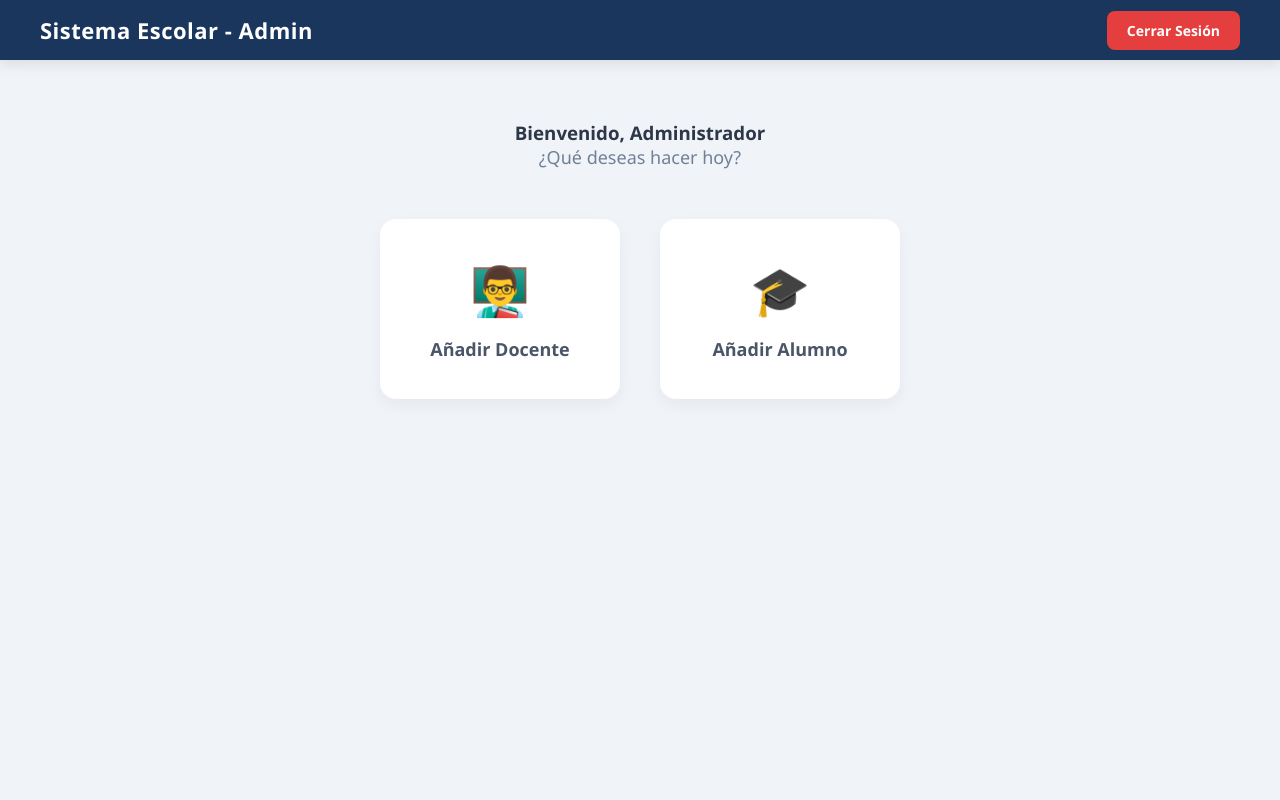
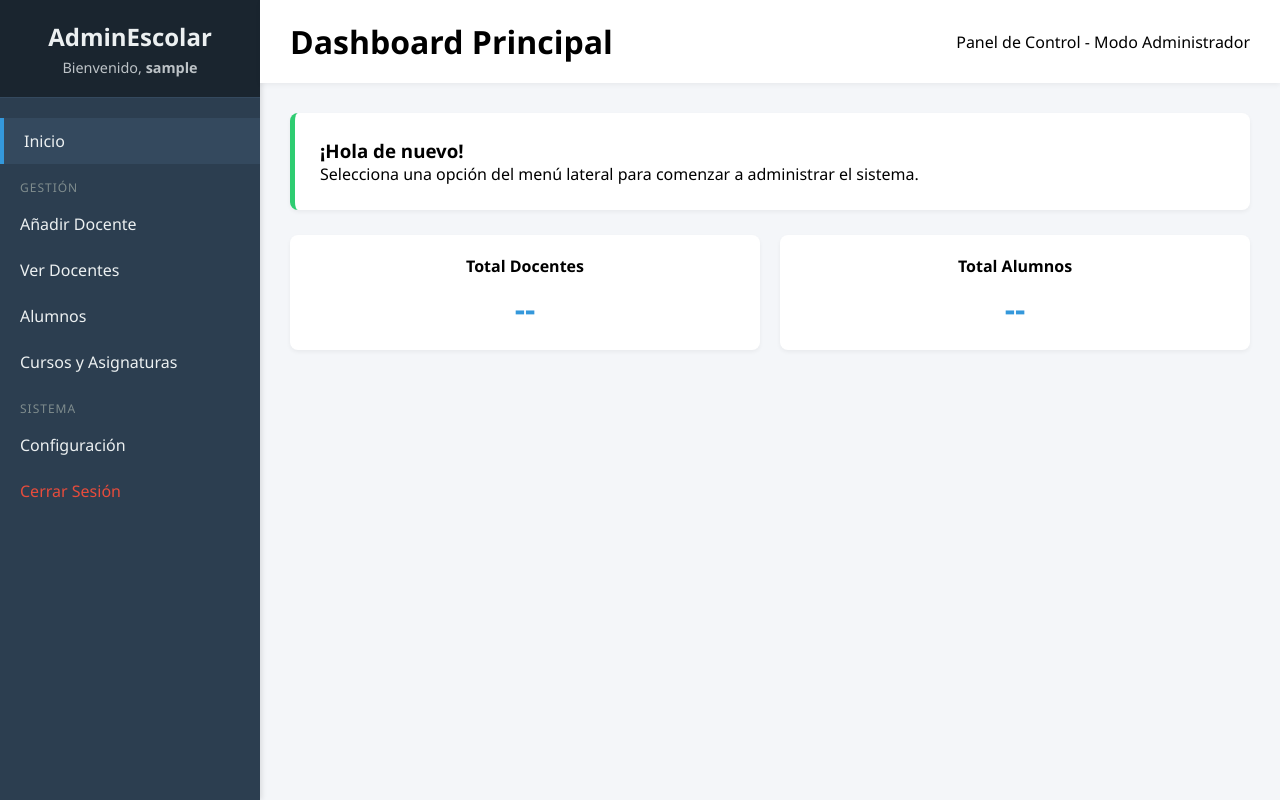
Before and after one commit to Bastianm69/app_colegio, a Flask app: page /admin in a window 1280 px wide. Run offline with Flask 3, Linux system fonts and the light colour scheme; the visitor is signed in with stand-in values (Sample User, id 1).

Commit message:
asignar curso y asignaturas, ver docentes y alumnos, y cerrar sesión. Se han eliminado los emojis para un diseño más limpio y profesional. Además, se ha añadido un mensaje de bienvenida personalizado que muestra el nombre del usuario conectado.

```diff
--- /dev/null
+++ b/static/css/panel_layout.css
@@ -0,0 +1,132 @@
+/* Reseteo básico */
+* {
+    margin: 0;
+    padding: 0;
+    box-sizing: border-box;
+    font-family: 'Segoe UI', Tahoma, Geneva, Verdana, sans-serif;
+}
+
+/* El contenedor principal usa Flexbox para dividir la pantalla en 2 */
+.dashboard-container {
+    display: flex;
+    min-height: 100vh;
+    background-color: #f4f6f9;
+}
+
+/* --- PANEL LATERAL --- */
+.sidebar {
+    width: 260px;
+    background-color: #2c3e50;
+    color: white;
+    display: flex;
+    flex-direction: column;
+    box-shadow: 2px 0 5px rgba(0,0,0,0.1);
+}
+
+.sidebar-header {
+    padding: 20px;
+    background-color: #1a252f;
+    text-align: center;
+    border-bottom: 1px solid #34495e;
+}
+
+.sidebar-header h2 {
+    font-size: 1.5rem;
+    margin-bottom: 5px;
+    color: #ecf0f1;
+}
+
+.sidebar-header p {
+    font-size: 0.9rem;
+    color: #bdc3c7;
+}
+
+.sidebar-nav {
+    flex: 1;
+    padding: 20px 0;
+}
+
+.sidebar-nav ul {
+    list-style: none;
+}
+
+.sidebar-nav .nav-title {
+    padding: 15px 20px 5px;
+    font-size: 0.75rem;
+    color: #7f8c8d;
+    text-transform: uppercase;
+    letter-spacing: 1px;
+}
+
+.sidebar-nav a {
+    display: block;
+    padding: 12px 20px;
+    color: #ecf0f1;
+    text-decoration: none;
+    transition: all 0.3s ease;
+}
+
+.sidebar-nav a:hover, .sidebar-nav a.active {
+    background-color: #34495e;
+    border-left: 4px solid #3498db;
+}
+
+.sidebar-nav a.logout-btn {
+    color: #e74c3c;
+}
+
+.sidebar-nav a.logout-btn:hover {
+    background-color: rgba(231, 76, 60, 0.1);
+    border-left: 4px solid #e74c3c;
+}
+
+/* --- ÁREA PRINCIPAL --- */
+.main-content {
+    flex: 1; /* Ocupa todo el espacio restante a la derecha */
+    display: flex;
+    flex-direction: column;
+}
+
+.top-header {
+    background-color: white;
+    padding: 20px 30px;
+    box-shadow: 0 2px 5px rgba(0,0,0,0.05);
+    display: flex;
+    justify-content: space-between;
+    align-items: center;
+}
+
+.content-area {
+    padding: 30px;
+}
+
+/* Estilos de las tarjetas de contenido */
+.welcome-card {
+    background-color: white;
+    padding: 25px;
+    border-radius: 8px;
+    box-shadow: 0 2px 4px rgba(0,0,0,0.05);
+    margin-bottom: 25px;
+    border-left: 5px solid #2ecc71;
+}
+
+.stats-grid {
+    display: grid;
+    grid-template-columns: repeat(auto-fit, minmax(200px, 1fr));
+    gap: 20px;
+}
+
+.stat-card {
+    background-color: white;
+    padding: 20px;
+    border-radius: 8px;
+    box-shadow: 0 2px 4px rgba(0,0,0,0.05);
+    text-align: center;
+}
+
+.stat-number {
+    font-size: 2rem;
+    font-weight: bold;
+    color: #3498db;
+    margin-top: 10px;
+}
--- a/templates/nuevo_docente.html
+++ b/templates/nuevo_docente.html
@@ -29,7 +29,7 @@
                 </div>
 
                 <div class="input-group">
-                    <label>Contraseña Temporal</label>
+                    <label>Contraseña</label>
                     <!-- NOTA DE SEGURIDAD: La contraseña NUNCA se guarda en la memoria.
                          Si hay error, el administrador tendrá que escribirla de nuevo por protección. -->
                     <input type="password" name="password" placeholder="********" required>
--- a/templates/panel_admin.html
+++ b/templates/panel_admin.html
@@ -3,41 +3,64 @@
 <head>
     <meta charset="UTF-8">
     <meta name="viewport" content="width=device-width, initial-scale=1.0">
-    <title>Panel de Administrador - Sistema Escolar</title>
-    <link rel="stylesheet" href="{{ url_for('static', filename='css/panel_admin.css') }}">
-    <link rel="stylesheet" href="{{ url_for('static', filename='css/global.css') }}">
+    <title>Panel de Administración</title>
+    <link rel="stylesheet" href="{{ url_for('static', filename='css/panel_layout.css') }}">
 </head>
-<body class="admin-body">
+<body>
 
-    <nav class="admin-navbar">
-        <div class="logo">
-            <h2>Sistema Escolar - Admin</h2>
-        </div>
-        <div>
-            <a href="{{ url_for('auth_bp.logout') }}" class="btn-logout">Cerrar Sesión</a>
-        </div>
-    </nav>
+    <div class="dashboard-container">
 
-    <main class="admin-main-content">
-        <div class="admin-header">
-            <h3>Bienvenido, Administrador</h3>
-            <p>¿Qué deseas hacer hoy?</p>
-        </div>
+        <aside class="sidebar">
+            <div class="sidebar-header">
+                <h2>AdminEscolar</h2>
+                <p>Bienvenido, <strong>{{ session.get('nombre_usuario', 'Administrador') }}</strong></p>
+            </div>
 
-        <div class="admin-actions">
+            <nav class="sidebar-nav">
+                <ul>
+                    <li><a href="{{ url_for('admin_bp.admin_panel') }}" class="active">Inicio</a></li>
 
-            <a href="{{ url_for('admin_bp.nuevo_docente') }}" class="btn-action">
-                <span class="icon">👨‍🏫</span>
-                <strong>Añadir Docente</strong>
-            </a>
+                    <li class="nav-title">GESTIÓN</li>
+                    <li><a href="{{ url_for('admin_bp.nuevo_docente') }}">Añadir Docente</a></li>
+                    <li><a href="#">Ver Docentes</a></li>
+                    <li><a href="#">Alumnos</a></li>
+                    <li><a href="{{ url_for('admin_bp.asignar_curso') }}">Cursos y Asignaturas</a></li>
 
-            <a href="#" class="btn-action">
-                <span class="icon">🎓</span>
-                <strong>Añadir Alumno</strong>
-            </a>
+                    <li class="nav-title">SISTEMA</li>
+                    <li><a href="#">Configuración</a></li>
+                    <li><a href="{{ url_for('auth_bp.logout') }}" class="logout-btn">Cerrar Sesión</a></li>
+                </ul>
+            </nav>
+        </aside>
 
-        </div>
-    </main>
+        <main class="main-content">
+            <header class="top-header">
+                <h1>Dashboard Principal</h1>
+                <div class="user-info">
+                    <span>Panel de Control - Modo Administrador</span>
+                </div>
+            </header>
+
+            <section class="content-area">
+                <div class="welcome-card">
+                    <h3>¡Hola de nuevo!</h3>
+                    <p>Selecciona una opción del menú lateral para comenzar a administrar el sistema.</p>
+                </div>
+
+                <div class="stats-grid">
+                    <div class="stat-card">
+                        <h4>Total Docentes</h4>
+                        <p class="stat-number">--</p>
+                    </div>
+                    <div class="stat-card">
+                        <h4>Total Alumnos</h4>
+                        <p class="stat-number">--</p>
+                    </div>
+                </div>
+            </section>
+        </main>
+
+    </div>
 
 </body>
 </html>
```
Also changed, not shown: rutas/admin.py (+64 -53 lines), rutas/auth.py (+17 -14 lines), templates/asignar_curso.html (added, +88 -0 lines).
